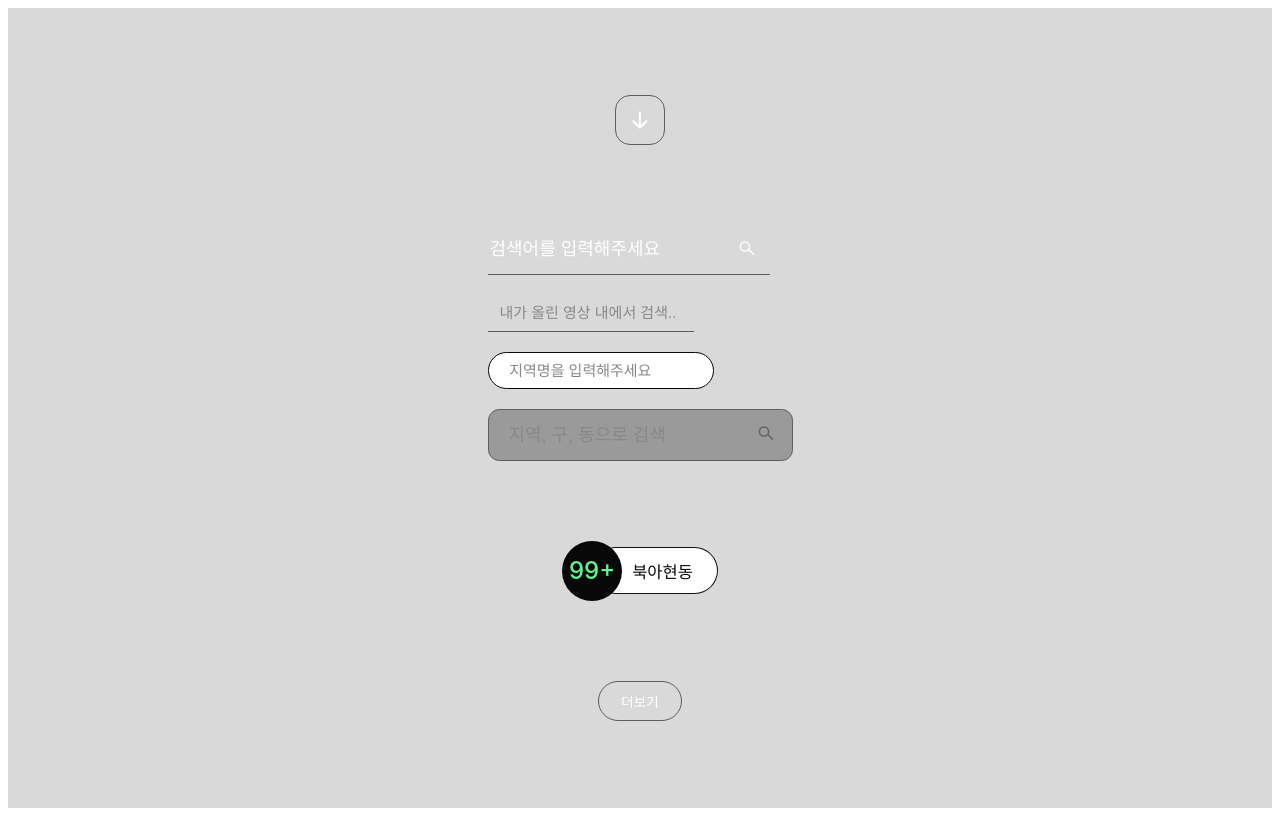
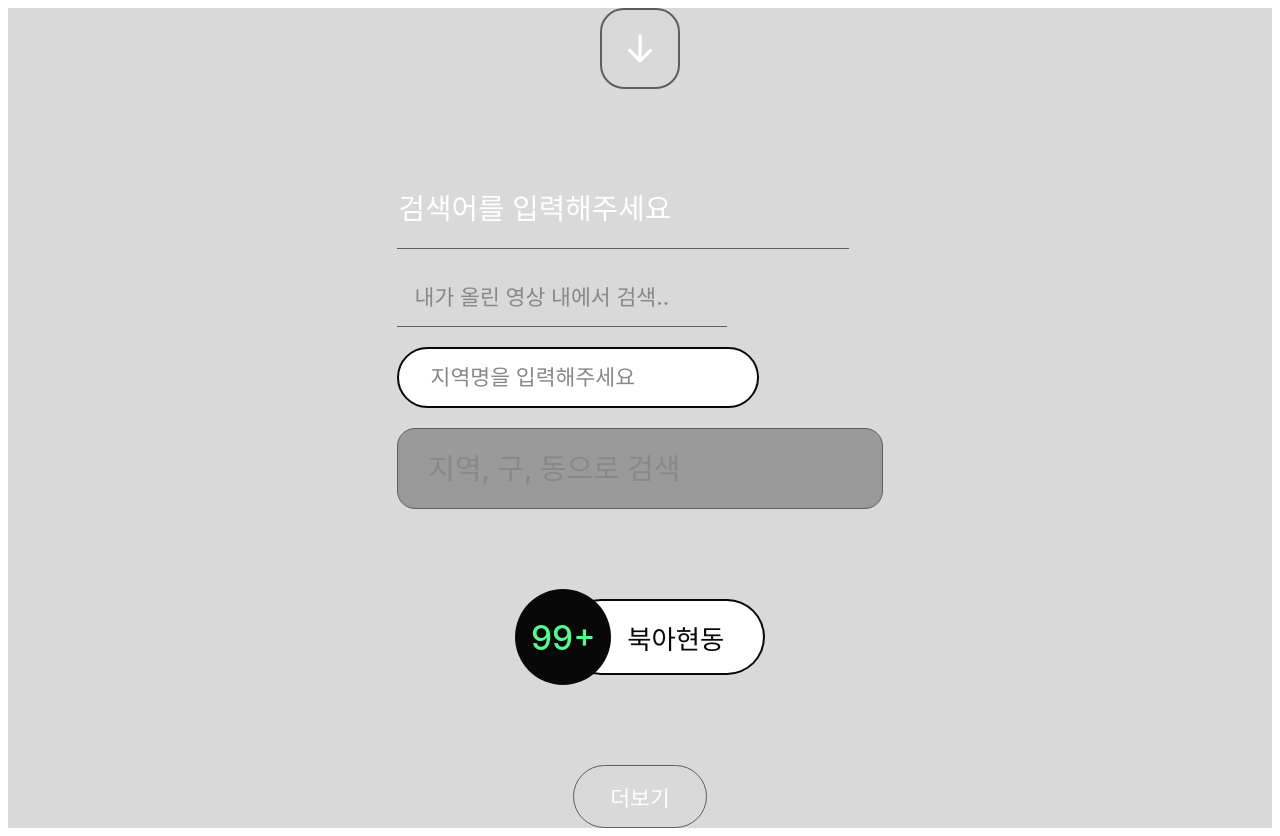
Before and after one commit to rhdmswls12/WAGWAG-frontend, a Next.js app: page /MoonButtonTest in a window 1280 px wide. Built offline with nearby package versions, Linux system fonts and the light colour scheme.

Commit message:
refactor: #WAG-4 buttonComponent 크기 디자인시스템화

```diff
--- a/src/components/atoms/Button/ArrowButton/ArrowButton.module.scss
+++ b/src/components/atoms/Button/ArrowButton/ArrowButton.module.scss
@@ -2,8 +2,8 @@
 @use "../../../../styles/abstracts/mixins" as *;
 
 .arrowButton {
-  width: 24px;
-  height: 24px;
+  width: 2.4rem;
+  height: 2.4rem;
   background: transparent;
   border: none;
   display: flex;
@@ -11,7 +11,7 @@
   justify-content: center;
   cursor: pointer;
   transition: filter 0.2s;
-  border-radius: 15px;
+  border-radius: 1.5rem;
 }
 
 .arrowButton:disabled {
@@ -24,13 +24,13 @@
 }
 
 .line {
-  border: 1.5px solid $gray-300;
-  padding: 24px;
+  border: 0.15rem solid $gray-300;
+  padding: 2.4rem;
 }
 
 .arrowIcon {
-  width: 18px;
-  height: 18px;
+  width: 1.8rem;
+  height: 1.8rem;
   filter: none;
 }
 
--- a/src/components/atoms/Button/PositionButton/PositionButton.module.scss
+++ b/src/components/atoms/Button/PositionButton/PositionButton.module.scss
@@ -11,11 +11,11 @@
 }
 
 .circle {
-  @include font(text-wag);
+  @include font(title-md);
   background: $gray-600;
   color: $green-color;
-  width: 60px;
-  height: 60px;
+  width: 6rem;
+  height: 6rem;
   display: flex;
   align-items: center;
   justify-content: center;
@@ -25,16 +25,16 @@
 }
 
 .label {
+  @include font(text-button);
   background: $white-color;
   color: $gray-600;
-  font-size: 16.5px;
-  padding: 0 24px 0 40px;
-  height: 45px;
+  padding: 0 2.4rem 0 4rem;
+  height: 4.5rem;
   display: flex;
   align-items: center;
-  border-radius: 25.5px;
-  margin-left: -30px;
-  border: 1.5px solid #111;
+  border-radius: 2.5rem;
+  margin-left: -3rem;
+  border: 0.15rem solid $gray-600;
   border-left: none;
   z-index: 0;
   position: relative;
--- a/src/components/atoms/Button/TagButton/TagButton.module.scss
+++ b/src/components/atoms/Button/TagButton/TagButton.module.scss
@@ -4,8 +4,8 @@
 .tagButton {
   background: transparent;
   color: $white-color;
-  border: 1.13px solid $gray-300;
-  border-radius: 37.5px;
+  border: 0.113rem solid $gray-300;
+  border-radius: 3.75rem;
   cursor: pointer;
   transition:
     background 0.2s,
--- a/src/components/atoms/Button/TagButton/index.tsx
+++ b/src/components/atoms/Button/TagButton/index.tsx
@@ -9,8 +9,8 @@ interface TagButtonProps extends ButtonProps {
 
 function TagButton({
   children,
-  fontSize = "15px",
-  padding = "11.25px 21px",
+  fontSize = "1.5rem",
+  padding = "1.125rem 2.1rem",
   ...rest
 }: TagButtonProps) {
   return (
--- a/src/components/atoms/Input/SearchInput/SearchInput.module.scss
+++ b/src/components/atoms/Input/SearchInput/SearchInput.module.scss
@@ -21,44 +21,44 @@
 
 // 크기
 .small .input {
-  font-size: 15px;
+  @include font(text-sm);
 }
 .large .input {
-  font-size: 18px;
+  @include font(text-lg);
 }
 
 .small {
-  width: 193.5px;
-  height: 35.64px;
+  width: 19.35rem;
+  height: 3.564rem;
 }
 
 .large {
-  width: 270px;
-  height: 49.5px;
+  width: 27rem;
+  height: 4.95rem;
 }
 
 // 모양
 .line {
-  border-bottom: 1.13px solid $gray-300;
-  padding-right: 12.91px;
+  border-bottom: 0.113rem solid $gray-300;
+  padding-right: 1.291rem;
   border-radius: 0;
 }
 .square {
-  border-radius: 11.25px;
-  padding-left: 18px;
-  padding-right: 15px;
-  border: 1.13px solid $gray-300;
+  border-radius: 1.125rem;
+  padding-left: 1.8rem;
+  padding-right: 1.5rem;
+  border: 0.113rem solid $gray-300;
 }
 .round {
-  border-radius: 37.5px;
-  padding-left: 18.75px;
-  padding-right: 11.8px;
-  border: 1.5px solid $gray-600;
+  border-radius: 3.75rem;
+  padding-left: 1.875rem;
+  padding-right: 1.18rem;
+  border: 0.15rem solid $gray-600;
 }
 
 // 배경색
 .white {
-  background: #fff;
+  background: $white-color;
 }
 .transparent {
   background: rgba(0, 0, 0, 0);
@@ -69,20 +69,20 @@
 
 // 돋보기 위치
 .left .icon {
-  margin-right: 10px;
+  margin-right: 1rem;
 }
 .right .icon {
-  margin-left: 10px;
+  margin-left: 1rem;
 }
 
 // 돋보기 크기
 .small .icon {
-  width: 15px;
-  height: 15px;
+  width: 1.5rem;
+  height: 1.5rem;
 }
 .large .icon {
-  width: 18.59px;
-  height: 17.67px;
+  width: 1.859rem;
+  height: 1.767rem;
 }
 
 .icon {
--- a/src/pages/MoonButtonTest.tsx
+++ b/src/pages/MoonButtonTest.tsx
@@ -72,7 +72,7 @@ const ArrowButtonTest = () => {
       </div>
       {/* TagButton 테스트 */}
       <div style={{ marginTop: 40 }}>
-        <TagButton fontSize="13.5px" padding="9px 22.5px 9.5px">
+        <TagButton fontSize="1.35rem" padding="0.9rem 2.25rem 0.95rem">
           더보기
         </TagButton>
       </div>
```
